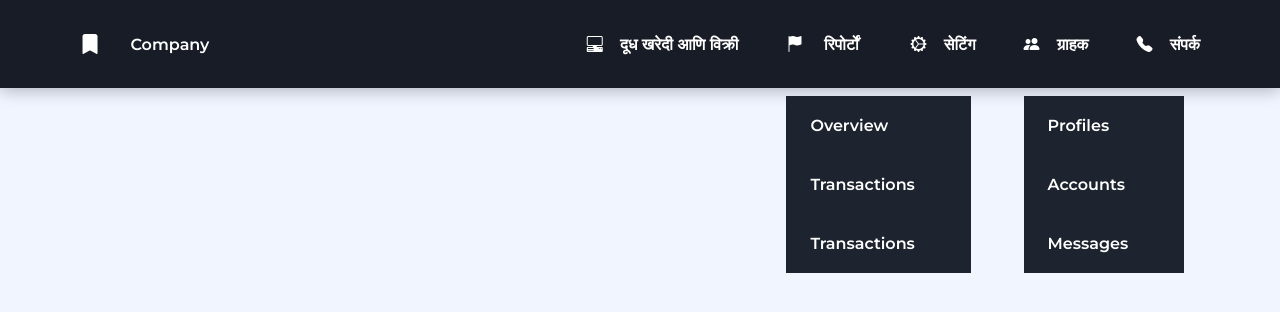
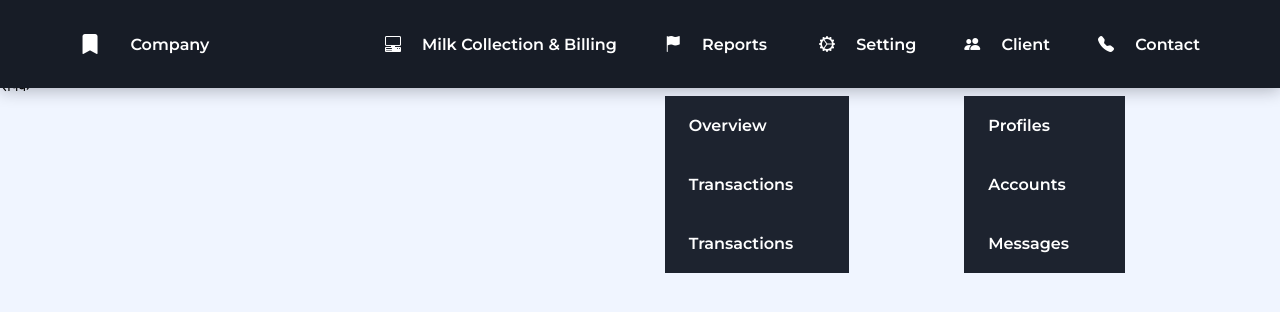
Before and after one commit to AkshayPatil076/milk-collection-software-by-using-css-js-and-react-js-, a React (Create React App) app: page / in a window 1280 px wide. Shown: the top 312 px of the page. Built offline with nearby package versions, Linux system fonts and the light colour scheme.

Commit message:
Update Navbar.js
create an navbar with language changing option like Hindi to English .

```diff
--- a/src/page/Navbar.js
+++ b/src/page/Navbar.js
@@ -3,14 +3,34 @@ import './assite/navbar.css'
 
 import 'bootstrap-icons/font/bootstrap-icons.css';
 
+let b ;
+// Change the language of an website text
+export function language(b){
+   const English = ["Milk Collection & Billing","Reports","Setting ","Client","Contact"]
+   const Hindi = [" दूध खरेदी आणि विक्री","रिपोर्टों","सेटिंग","ग्राहक","संपर्क"];
+   // const list = Hindi.map((Hindi)=> <p>{Hindi}</p>)
+   // props.b;
 
-function Navbar(props){
+   if(b === "hindi"){
+      const list = Hindi.map((Hindi)=> <p>{Hindi}</p>)
+      return list
+   }
+   else{
+      const list = English.map((English)=> <p>{English}</p>)
+      return list
+   }
 
+  }
+
+
+
+function Navbar(){
 
    return(
 
       <>
 
+   {language("hindi")}
        {/* <!--=============== HEADER ===============--> */}
       <header class="header">
          <nav class="nav container">
@@ -23,12 +43,14 @@ function Navbar(props){
                   {/* <i class="ri-menu-line nav__burger"></i> */} <i class="bi bi-menu-button-wide-fill  nav__burger"></i>
                   {/* <i class="ri-close-line nav__close"></i> */} <i class="bi bi-menu-button-fill nav__burger"></i>
                </div>
+
             </div>
 
             {/* <!--=============== NAV MENU ===============--> */}
             <div class="nav__menu" id="nav-menu">
                <ul class="nav__list">
-                  <li><a href="#" class="nav__link"><i class="bi bi-pc-display-horizontal"></i>  &nbsp;&nbsp;&nbsp;दूध खरेदी आणि विक्री</a></li>
+                  <li><a href="#" class="nav__link"><i class="bi bi-pc-display-horizontal"></i>  &nbsp;&nbsp;&nbsp;{language()[0]}</a></li>
+                  {/* दूध खरेदी आणि विक्री */}
 
       {/* reports */}
                   {/* <li><a href="#" class="nav__link"><i class="bi bi-flag-fill"></i>&nbsp;&nbsp;&nbsp;रिपोर्टों</a></li> */}
@@ -36,7 +58,7 @@ function Navbar(props){
                   {/* <!--=============== DROPDOWN 1 ===============--> */}
                   <li class="dropdown__item">
                      <div class="nav__link"><i class="bi bi-flag-fill"></i>&nbsp;&nbsp;&nbsp;
-                     रिपोर्टों <i class="ri-arrow-down-s-line dropdown__arrow"></i>
+                     {language()[1]} <i class="ri-arrow-down-s-line dropdown__arrow"></i>
                      </div>
 
                      <ul class="dropdown__menu">
@@ -62,12 +84,12 @@ function Navbar(props){
                      </ul>
                   </li>
 
-                  <li><a href="#" class="nav__link"><i class="bi bi-gear-wide-connected"></i>&nbsp;&nbsp;&nbsp;सेटिंग</a></li>
+                  <li><a href="#" class="nav__link"><i class="bi bi-gear-wide-connected"></i>&nbsp;&nbsp;&nbsp;{language()[2]}</a></li>
 
                   {/* <!--=============== DROPDOWN 2 ===============--> */}
                   <li class="dropdown__item">
                      <div class="nav__link">
-                     <i class="bi bi-people-fill"></i>&nbsp;&nbsp;&nbsp;ग्राहक
+                     <i class="bi bi-people-fill"></i>&nbsp;&nbsp;&nbsp;{language()[3]}
                      </div>
 
                      <ul class="dropdown__menu">
@@ -91,7 +113,7 @@ function Navbar(props){
                      </ul>
                   </li>
 
-                  <li><a href="#" class="nav__link"><i class="bi bi-telephone-fill"></i>&nbsp;&nbsp;&nbsp;संपर्क</a></li>
+                  <li><a href="#" class="nav__link"><i class="bi bi-telephone-fill"></i>&nbsp;&nbsp;&nbsp;{language()[4]}</a></li>
                </ul>
             </div>
          </nav>
```
